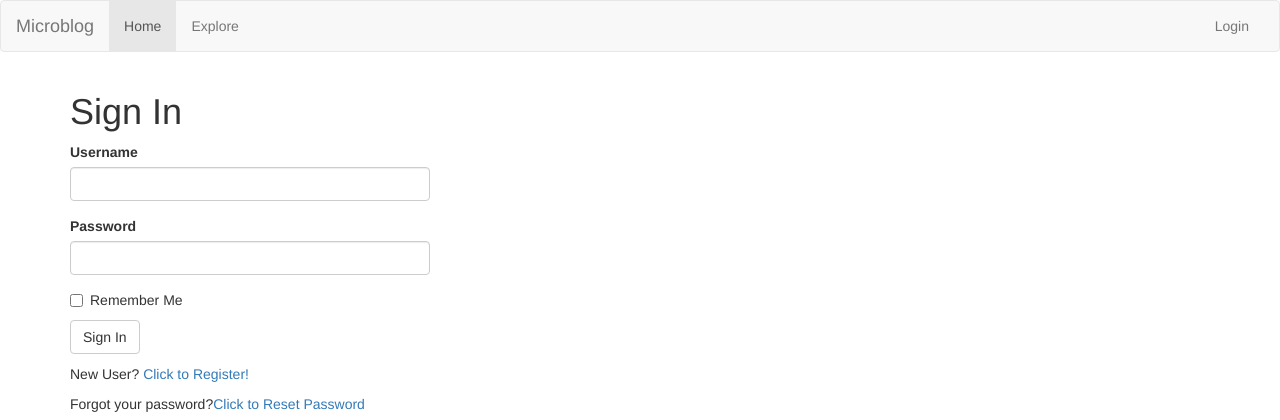
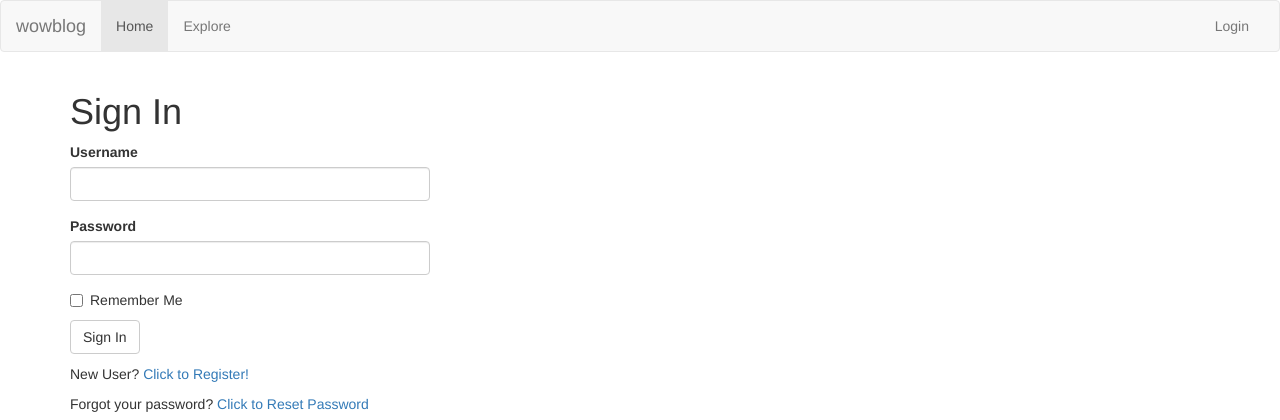
Before and after one commit to jedh1/wowblog, a Flask app: page /auth/login in a window 1280 px wide. Shown: the top 420 px of the page. Run offline with Flask 2, Linux system fonts and the light colour scheme; parts of the project's set-up code (start-up, migrations or seed data) failed here and were passed over; some libraries are stand-ins or nearby versions.

Commit message:
fixed examples

```diff
--- a/app/templates/auth/login.html
+++ b/app/templates/auth/login.html
@@ -10,5 +10,5 @@
     </div>
     <p></p>
     <p>New User? <a href="{{ url_for('auth.register')}}">Click to Register!</a></p>
-    <p>Forgot your password?<a href="{{ url_for('auth.reset_password_request') }}">Click to Reset Password</a></p>
+    <p>Forgot your password? <a href="{{ url_for('auth.reset_password_request') }}">Click to Reset Password</a></p>
 {% endblock %}
--- a/app/templates/base.html
+++ b/app/templates/base.html
@@ -21,7 +21,7 @@ https://pythonhosted.org/Flask-Bootstrap/basic-usage.html#available-blocks
           <span class="icon-bar"></span>
           <span class="icon-bar"></span>
         </button>
-        <a class="navbar-brand" href="#">Microblog</a>
+        <a class="navbar-brand" href="#">wowblog</a>
         </div>
     <!-- Collect the nav links, forms, and other content for toggling -->
     <div class="collapse navbar-collapse" id="bs-example-navbar-collapse-1">
--- a/config.py
+++ b/config.py
@@ -5,14 +5,14 @@ basedir = os.path.abspath(os.path.dirname(__file__))
 #load_dotenv(os.path.join(basedir, '.env'))
 
 class Config(object):
-    SECRET_KEY = os.environ.get('SECRET_KEY') or 'you-will-never-guess' # protct again CSRF attacks
+    SECRET_KEY = os.environ.get('SECRET_KEY') or 'you-will-never-guess' # protect against CSRF attacks
     SQLALCHEMY_DATABASE_URI = os.environ.get('DATABASE_URL') or 'sqlite:///' + os.path.join(basedir, 'app.db')
     SQLALCHEMY_TRACK_MODIFICATIONS = False
     MAIL_SERVER = 'smtp.googlemail.com'
     MAIL_PORT = 587
     MAIL_USE_TLS = 1
     MAIL_USERNAME = 'csprojects200220@gmail.com'
-    MAIL_PASSWORD = 'thegay30'
+    # MAIL_PASSWORD =
     ADMINS = ['jedhcl@gmail.com']
     POSTS_PER_PAGE = 3
     LOG_TO_STDOUT = os.environ.get('LOG_TO_STDOUT')
```
Also changed, not shown: app.db, 1 other file.
